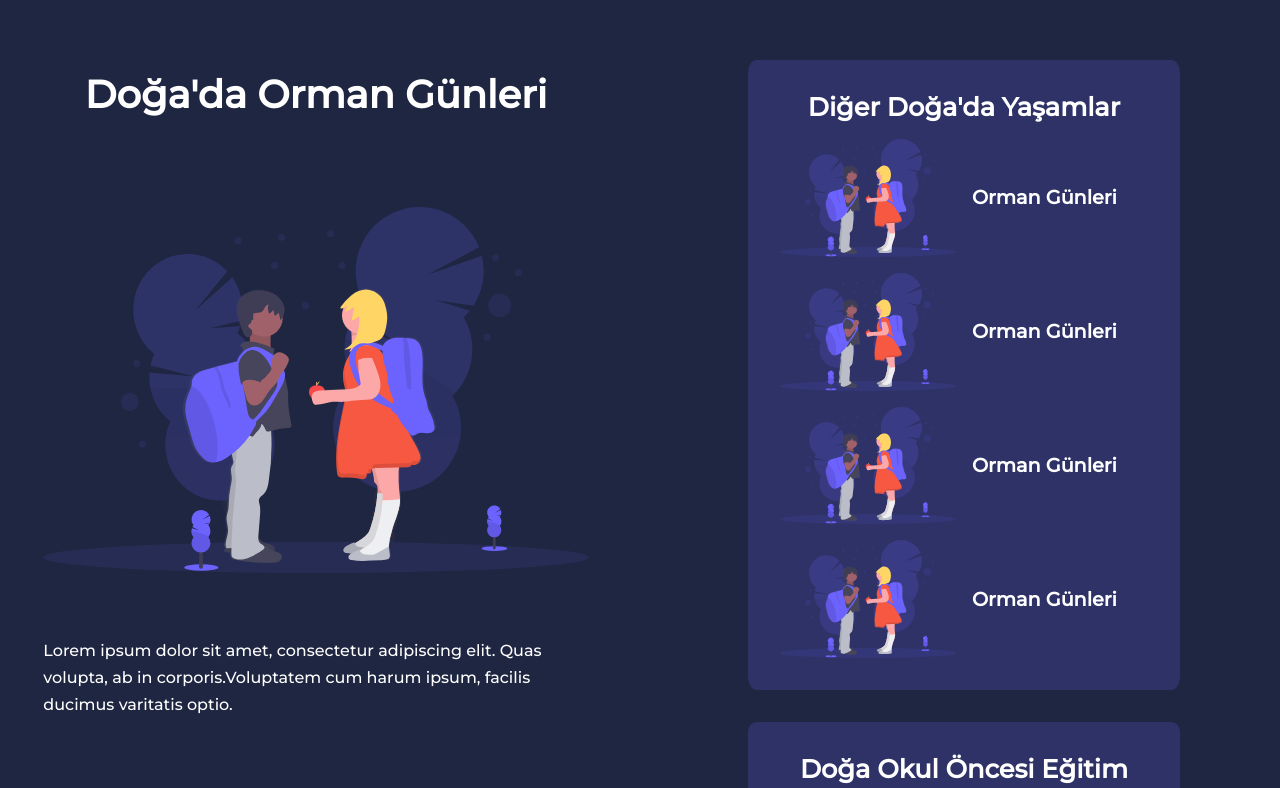
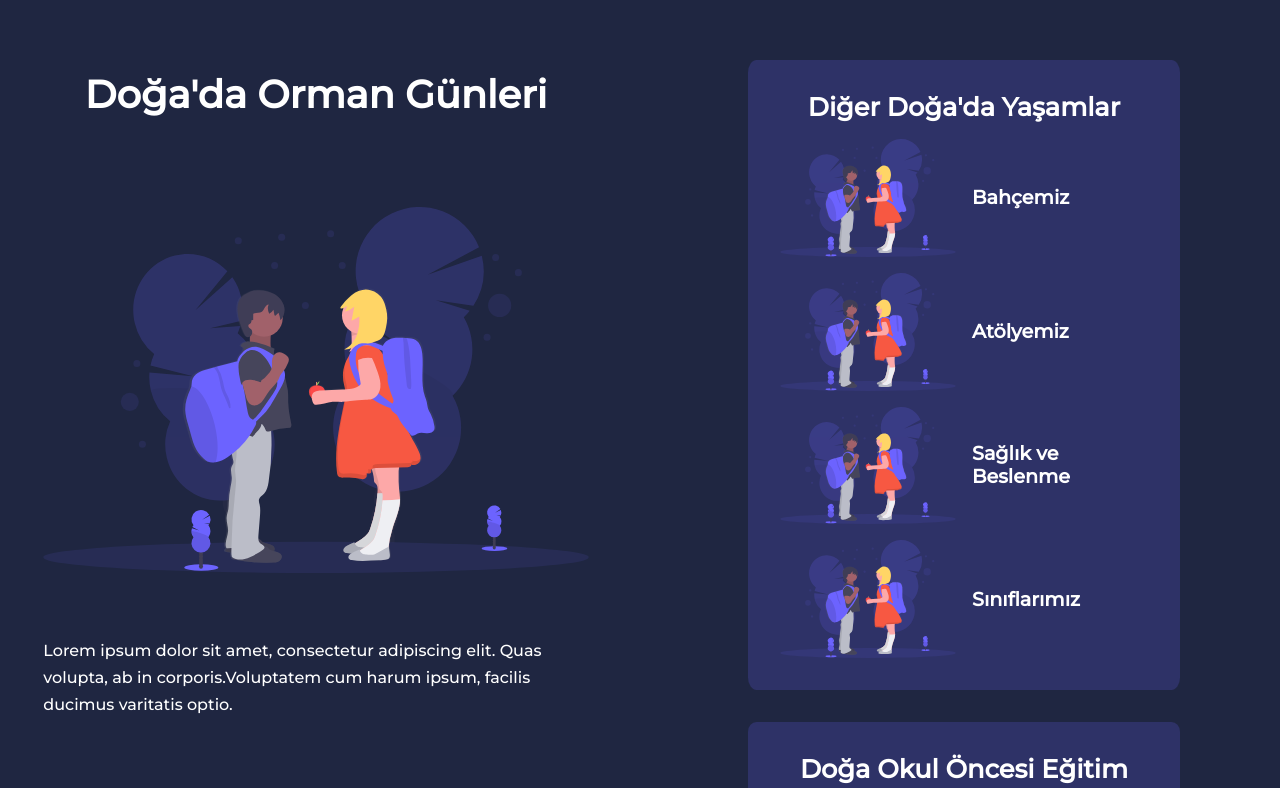
Before and after one commit to bydemirel/Do-a-Website, a React (Create React App) app: page /ormangunleri in a window 1280 px wide. Shown: the part 580-1368 px from the top of the page. Built offline with nearby package versions, Linux system fonts and the light colour scheme.

Commit message:
SubPages

```diff
--- a/src/ClassesPage/Info/InfoClass.jsx
+++ b/src/ClassesPage/Info/InfoClass.jsx
@@ -7,7 +7,7 @@ const InfoClass = () => {
   return (
     <section className="info">
       <div className="info_left">
-        <h1 className="info_left_title">Doğa'da Orman Günleri</h1>
+        <h1 className="info_left_title">Sınıflarımız</h1>
 
         <div className="info_left_image">
           <img src={Img} alt="" />
@@ -27,22 +27,22 @@ const InfoClass = () => {
 
           <article className="info_article" onClick={handleCategoryClick1}>
             <img src={Img} alt="" />
-            <h5>Orman Günleri</h5>
+            <a href="/bahcemiz"><h5>Bahçemiz</h5></a>
           </article>
 
           <article className="info_article" onClick={handleCategoryClick1}>
             <img src={Img} alt="" />
-            <h5>Orman Günleri</h5>
+            <a href="/atolyemiz"><h5>Atölyemiz</h5></a>
           </article>
 
           <article className="info_article" onClick={handleCategoryClick1}>
             <img src={Img} alt="" />
-            <h5>Orman Günleri</h5>
+            <h5>Sağlık ve Beslenme</h5>
           </article>
 
           <article className="info_article" onClick={handleCategoryClick1}>
             <img src={Img} alt="" />
-            <h5>Orman Günleri</h5>
+            <a href="/kutuphanemiz"><h5>Kütüphanemiz</h5></a>
           </article>
         </div>
 
--- a/src/ForrestDaysPage/Info/Info.css
+++ b/src/ForrestDaysPage/Info/Info.css
@@ -14,6 +14,12 @@
     align-items: center;
     gap: 1rem;
 
+}
+
+.info_article img:hover, .info_article h5:hover{
+    cursor: pointer;
+    color: var(--color-primary);
+    transition: var(--transition);
 }
 
 .info_left{
--- a/src/ForrestDaysPage/Info/InfoForrest.jsx
+++ b/src/ForrestDaysPage/Info/InfoForrest.jsx
@@ -26,24 +26,24 @@ const InfoForrest = () => {
         <div className="container info_container1">
           <h3>Diğer Doğa'da Yaşamlar</h3>
 
-          <article className="info_article" onClick={handleCategoryClick1}>
+          <article className="info_article">
             <img src={Img} alt="" />
-            <h5>Orman Günleri</h5>
+            <a href="/bahcemiz"><h5>Bahçemiz</h5></a>
           </article>
 
-          <article className="info_article" onClick={handleCategoryClick1}>
+          <article className="info_article" >
             <img src={Img} alt="" />
-            <h5>Orman Günleri</h5>
+            <a href="/atolyemiz"><h5>Atölyemiz</h5></a>
           </article>
 
-          <article className="info_article" onClick={handleCategoryClick1}>
+          <article className="info_article" >
             <img src={Img} alt="" />
-            <h5>Orman Günleri</h5>
+            <h5>Sağlık ve Beslenme</h5>
           </article>
 
-          <article className="info_article" onClick={handleCategoryClick1}>
+          <article className="info_article" >
             <img src={Img} alt="" />
-            <h5>Orman Günleri</h5>
+            <a href="/siniflarimiz"><h5>Sınıflarımız</h5></a>
           </article>
         </div>
 
--- a/src/GardenPage/Info/InfoGarden.jsx
+++ b/src/GardenPage/Info/InfoGarden.jsx
@@ -7,7 +7,7 @@ const InfoGarden = () => {
   return (
     <section className="info">
       <div className="info_left">
-        <h1 className="info_left_title">Doğa'da Orman Günleri</h1>
+        <h1 className="info_left_title">Bahçemiz</h1>
 
         <div className="info_left_image">
           <img src={Img} alt="" />
@@ -27,22 +27,22 @@ const InfoGarden = () => {
 
           <article className="info_article" onClick={handleCategoryClick1}>
             <img src={Img} alt="" />
-            <h5>Orman Günleri</h5>
+            <a href="/atolyemiz"><h5>Atölyemiz</h5></a>
           </article>
 
           <article className="info_article" onClick={handleCategoryClick1}>
             <img src={Img} alt="" />
-            <h5>Orman Günleri</h5>
+            <h5>Sağlık ve Beslenme</h5>
           </article>
 
           <article className="info_article" onClick={handleCategoryClick1}>
             <img src={Img} alt="" />
-            <h5>Orman Günleri</h5>
+            <a href="/siniflarimiz"><h5>Sınıflarımız</h5></a>
           </article>
 
           <article className="info_article" onClick={handleCategoryClick1}>
             <img src={Img} alt="" />
-            <h5>Orman Günleri</h5>
+            <a href="/kutuphanemiz"><h5>Kütüphanemiz</h5></a>
           </article>
         </div>
 
--- a/src/HomePage/Categories/Categories.jsx
+++ b/src/HomePage/Categories/Categories.jsx
@@ -9,34 +9,42 @@ const Categories = () => {
 
     const handleCategoryClick1 = () => {
         navigate('/ormangunleri');
+        window.scrollTo(0,0);
     }
 
     const handleCategoryClick2 = () => {
         navigate('/siniflarimiz');
+        window.scrollTo(0,0);
     }
 
     const handleCategoryClick3 = () => {
         navigate('/bahcemiz');
+        window.scrollTo(0,0);
     }
 
     const handleCategoryClick4 = () => {
         navigate('/atolyemiz');
+        window.scrollTo(0,0);
     }
 
     const handleCategoryClick5 = () => {
         navigate('/kutuphanemiz');
+        window.scrollTo(0,0);
     }
 
     const handleCategoryClick6 = () => {
         navigate('/ozelgunlerimiz');
+        window.scrollTo(0,0);
     }
 
     const handleCategoryClick7 = () => {
         navigate('/hareketegitimi');
+        window.scrollTo(0,0);
     }
 
     const handleCategoryClick8 = () => {
         navigate('/saglikvebeslenme');
+        window.scrollTo(0,0);
     }
 
 
--- a/src/LibraryPage/Info/InfoLibrary.jsx
+++ b/src/LibraryPage/Info/InfoLibrary.jsx
@@ -7,7 +7,7 @@ const InfoLibrary = () => {
   return (
     <section className="info">
       <div className="info_left">
-        <h1 className="info_left_title">Doğa'da Orman Günleri</h1>
+        <h1 className="info_left_title">Kütüphanemiz</h1>
 
         <div className="info_left_image">
           <img src={Img} alt="" />
@@ -27,22 +27,22 @@ const InfoLibrary = () => {
 
           <article className="info_article" onClick={handleCategoryClick1}>
             <img src={Img} alt="" />
-            <h5>Orman Günleri</h5>
+            <a href="/bahcemiz"><h5>Bahçemiz</h5></a>
           </article>
 
           <article className="info_article" onClick={handleCategoryClick1}>
             <img src={Img} alt="" />
-            <h5>Orman Günleri</h5>
+            <a href="/atolyemiz"><h5>Atölyemiz</h5></a>
           </article>
 
           <article className="info_article" onClick={handleCategoryClick1}>
             <img src={Img} alt="" />
-            <h5>Orman Günleri</h5>
+            <h5>Sağlık ve Beslenme</h5>
           </article>
 
           <article className="info_article" onClick={handleCategoryClick1}>
             <img src={Img} alt="" />
-            <h5>Orman Günleri</h5>
+            <a href="/siniflarimiz"><h5>Sınıflarımız</h5></a>
           </article>
         </div>
 
--- a/src/SpecialDaysPage/Info/InfoSpecial.jsx
+++ b/src/SpecialDaysPage/Info/InfoSpecial.jsx
@@ -7,7 +7,7 @@ const InfoSpecial = () => {
   return (
     <section className="info">
       <div className="info_left">
-        <h1 className="info_left_title">Doğa'da Orman Günleri</h1>
+        <h1 className="info_left_title">Doğa'da Özel Günler</h1>
 
         <div className="info_left_image">
           <img src={Img} alt="" />
@@ -27,22 +27,22 @@ const InfoSpecial = () => {
 
           <article className="info_article" onClick={handleCategoryClick1}>
             <img src={Img} alt="" />
-            <h5>Orman Günleri</h5>
+            <a href="/bahcemiz"><h5>Bahçemiz</h5></a>
           </article>
 
           <article className="info_article" onClick={handleCategoryClick1}>
             <img src={Img} alt="" />
-            <h5>Orman Günleri</h5>
+            <a href="/atolyemiz"><h5>Atölyemiz</h5></a>
           </article>
 
           <article className="info_article" onClick={handleCategoryClick1}>
             <img src={Img} alt="" />
-            <h5>Orman Günleri</h5>
+            <h5>Sağlık ve Beslenme</h5>
           </article>
 
           <article className="info_article" onClick={handleCategoryClick1}>
             <img src={Img} alt="" />
-            <h5>Orman Günleri</h5>
+            <a href="/siniflarimiz"><h5>Sınıflarımız</h5></a>
           </article>
         </div>
 
--- a/src/WorkshopPage/Info/InfoWorkshop.jsx
+++ b/src/WorkshopPage/Info/InfoWorkshop.jsx
@@ -7,7 +7,7 @@ const InfoWorkshop = () => {
   return (
     <section className="info">
       <div className="info_left">
-        <h1 className="info_left_title">Doğa'da Orman Günleri</h1>
+        <h1 className="info_left_title">Atölyemiz</h1>
 
         <div className="info_left_image">
           <img src={Img} alt="" />
@@ -27,22 +27,22 @@ const InfoWorkshop = () => {
 
           <article className="info_article" onClick={handleCategoryClick1}>
             <img src={Img} alt="" />
-            <h5>Orman Günleri</h5>
+            <a href="/bahcemiz"><h5>Bahçemiz</h5></a>
           </article>
 
           <article className="info_article" onClick={handleCategoryClick1}>
             <img src={Img} alt="" />
-            <h5>Orman Günleri</h5>
+            <h5>Sağlık ve Beslenme</h5>
           </article>
 
           <article className="info_article" onClick={handleCategoryClick1}>
             <img src={Img} alt="" />
-            <h5>Orman Günleri</h5>
+            <a href="/siniflarimiz"><h5>Sınıflarımız</h5></a>
           </article>
 
           <article className="info_article" onClick={handleCategoryClick1}>
             <img src={Img} alt="" />
-            <h5>Orman Günleri</h5>
+            <a href="/kutuphanemiz"><h5>Kütüphanemiz</h5></a>
           </article>
         </div>
 
```
